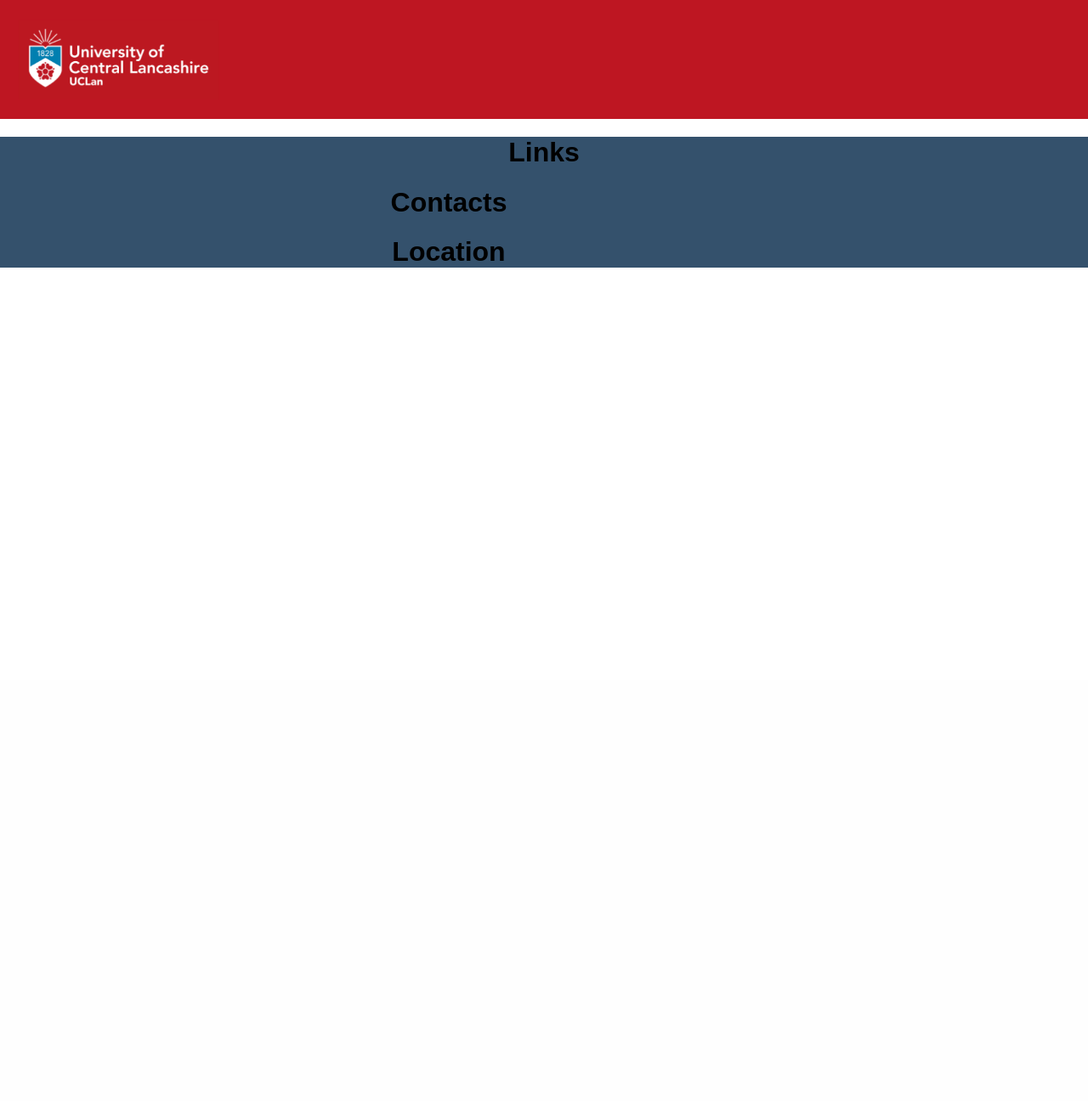
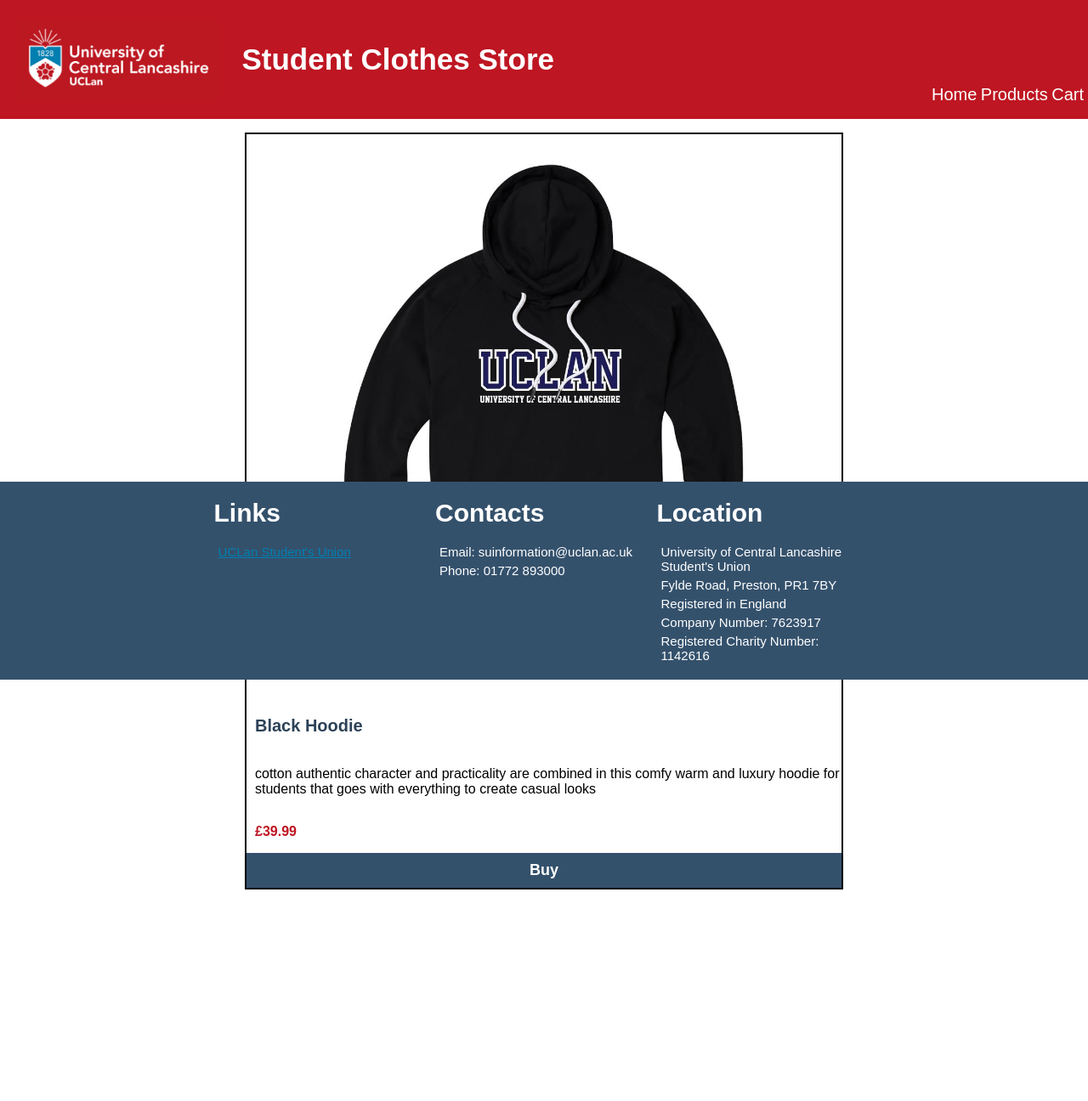
Before and after one commit to fentonseel/seel-fenton_20863245_assignment-one, a PHP site: page /item.html in a window 1280 px wide. Shown: the whole page at 85% size. Before the commit the page ends 315 px from the top, so only its background shows below. Run offline with PHP 8.4, Linux system fonts and the light colour scheme.

Commit message:
Formatted item.html and continued attempting to get cart.html to function corrctly

```diff
--- a/cart.html
+++ b/cart.html
@@ -46,7 +46,7 @@
             <h1 class="cart-title">Shopping Cart</h1>
             <p>The items added to your shopping cart are:</p>
 
-            <div class="cart-content" id="cart-container">
+            <div class="cart-content" id="cartContainer">
                 <div class="item-card">
                     <p class="item-num">1</p>
                     <img class="cart-prod-img" src="store-items/UCLan-Logo-Hoodie-Black.jpg">
--- a/formats.css
+++ b/formats.css
@@ -244,6 +244,7 @@ body
 
 .read-more
 {
+    cursor: pointer;
     color: var(--red);
 }
 
@@ -375,6 +376,43 @@ body
 .item-card >*
 {
     margin-block: auto;
+}
+
+.product-container
+{
+    display: flex;
+    flex-direction: column;
+    width: 55%;
+    border: var(--black) solid 2px;
+    margin: 16px auto;
+}
+
+.rm-prod-img
+{
+    display: block;
+    height: 40%;
+    max-width: 95%;
+    align-self: center;
+}
+
+.rm-prod-title
+{
+    font-size: 20px;
+    margin-left: 10px;
+    font-weight: 700;
+    color: var(--dark-blue);
+}
+
+.rm-prod-info
+{
+    margin-left: 10px;
+}
+
+.rm-prod-price
+{
+    font-weight: 700;
+    margin-left: 10px;
+    color: var(--red);
 }
 
 @media only screen and (max-width: 1020px)
--- a/item.html
+++ b/item.html
@@ -1,29 +1,37 @@
 <html>
     <head>
-        <link rel="stylesheet" href="formats.css">
-        <title> UCLAN Student Clothes Store </title>
+        <link rel="stylesheet" href="formats.css"> <!--This is a reference to the formats.css file to link the css code to this html page-->
+        <title> UCLAN Student Clothes Store </title> <!--This is the name of the webpage shown on the tab during runtime-->
         <meta name="viewport" content="width=device-width, initial-scale=1.0">
     </head>
 
+    <!--Inside this is the content of the page.
+    On most of the tags there is a 'class=' which refers back to the
+    css file, which formats the content of each class uniquely-->
     <body>
+        <!--This is a division for the navigation bar of the home page-->
         <div class="nav-bar">
-            <img class="logo" src="UCLAN-logo.png">
-            <h1 class="title"> Student Clothes Store </h1>
+            <img class="logo" src="UCLAN-logo.png"> <!--This finds and places the image UCLAN-logo.png onto the page-->
+            <h1 class="site-title"> Student Clothes Store </h1> <!--This is the title of the page that is shown at the top of the page, in the navigation bar-->
 
+            <!--This is another division but for the buttons to navigate across the site-->
             <div class="page-selection">
                 <ul>
+                    <!--Each of these three tags are buttons that allow the user to navigate through different pages-->
                     <li><a href="index.html"> Home </a></li>
                     <li><a href="products.html"> Products </a></li>
                     <li><a href="cart.html"> Cart </a></li>
                 </ul>
             </div>
 
-            <div class="burger-menu" onclick="burgerMenuClick()">
+            <!--The div below is each bar of the hamburger menu (https://www.w3schools.com/howto/howto_css_menu_icon.asp)-->
+            <div class="burger-menu" onclick="burgerMenuClick()"> <!--The onclick is referencing to the function in standard.js-->
                 <div class="bar1"></div>
                 <div class="bar2"></div>
                 <div class="bar3"></div>
             </div>
 
+            <!--This is the button that are shown when the hamburger menu is selected-->
             <div class="page-selection-burger-menu">
                 <ul class="hide" id=burgerMenuSelection>
                     <li><a class="home-bm" href="index.html"> Home </a></li>
@@ -33,21 +41,44 @@
             </div>
         </div>
 
+        <div class="product-container">
+            <img class="rm-prod-img" src="store-items/UCLan-Logo-Hoodie-Black.jpg">
+            <p class="rm-prod-title">Black Hoodie</p>
+            <p class="rm-prod-info">cotton authentic character and practicality are combined in this comfy  warm and luxury hoodie for students that goes with everything to create casual looks</p>
+            <p class="rm-prod-price">£39.99</p>
+            <a class="buy">Buy</a>
+        </div>
+
+        <!--The below div is the contents of the footer-->
         <div class="footer">
-            <div class="footer-links">
-                <h1> Links </h1>
+            <div class="footer-headings">
+                <h1> Links </h1> <!--This is the title for links-->
+                <div>
+                    <p><a class="su-link" href="https://www.uclansu.co.uk/"> UCLan Student's Union </a></p> <!--This allows the user to navigate to the required link-->
+                </div>
             </div>
 
-            <div class="footer-contacts">
+            <div class="footer-headings">
                 <h1> Contacts </h1>
+                <div>
+                    <p>Email: suinformation@uclan.ac.uk</p> <!--These are just basic text informing the user of contacts-->
+                    <p>Phone: 01772 893000</p>
+                </div>
             </div>
 
-            <div>
+            <div class="footer-headings">
                 <h1> Location </h1>
+                <div>
+                    <p>University of Central Lancashire Student's Union</p> <!--Similar to the contacts this is just text showing the location-->
+                    <p>Fylde Road, Preston, PR1 7BY</p>
+                    <p>Registered in England</p>
+                    <p>Company Number: 7623917</p>
+                    <p>Registered Charity Number: 1142616</p>
+                </div>
             </div>
         </div>
 
-
-        <script src="standard.js"></script>
+        <script src="products.js"></script>
+        <script src="standard.js"></script> <!--This links the JavaScript file standard.js to this, allowing the use of the hamburger menu (https://www.w3schools.com/howto/howto_css_menu_icon.asp)-->
     </body>
 </html>
--- a/products.js
+++ b/products.js
@@ -12,6 +12,11 @@ function handleAddToCart(prod)
     //This stores the contents of the previous variables into the local storage
     var storageLength = localStorage.length;
     localStorage.setItem(storageLength + 1, itemTitle + ", " + itemPrice + ", " + itemImage);
+}
+
+function readMoreNav()
+{
+    window.location.href = "item.html";
 }
 
 //These three arrays below store the .jpg file names of each item. The arrays are seperated into hoodies, jumpers and t-shirts
@@ -91,6 +96,7 @@ for (var i = 0; i < 34; i++)
     var prodReadMore = document.createElement("a");
     var prodBuy = document.createElement("button");
     prodBuy.setAttribute("onclick", "handleAddToCart(this)"); //This is adding the 'Buy' button onto each product card
+    prodReadMore.setAttribute("onclick", "readMoreNav(this)")
 
     //This is linking the class names from formats.css causing each product card to be formatted
     prodChild.classList.add("product-card");
@@ -143,6 +149,7 @@ for (var o = 0; o < 40; o++)
     var prodReadMore = document.createElement("a");
     var prodBuy = document.createElement("button");
     prodBuy.setAttribute("onclick", "handleAddToCart(this)");
+    prodReadMore.setAttribute("onclick", "readMoreNav(this)")
 
     prodChild.classList.add("product-card");
     prodImage.classList.add("product-img");
@@ -192,6 +199,7 @@ for (var u = 0; u < 34; u++)
     var prodReadMore = document.createElement("a");
     var prodBuy = document.createElement("button");
     prodBuy.setAttribute("onclick", "handleAddToCart(this)");
+    prodReadMore.setAttribute("onclick", "readMoreNav(this)")
 
     prodChild.classList.add("product-card");
     prodImage.classList.add("product-img");
```
Also changed, not shown: cart.js (+11 -1 lines).
